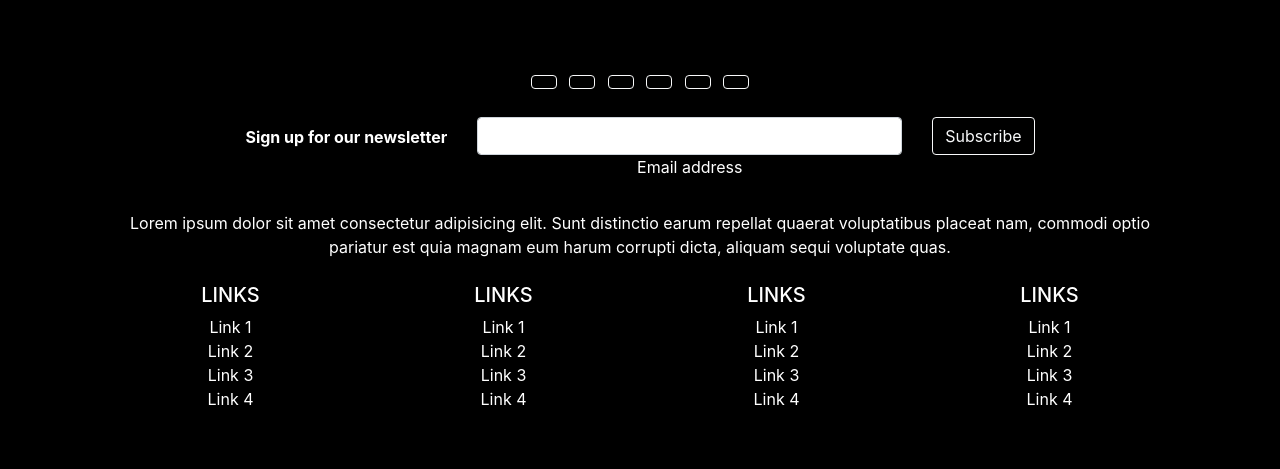
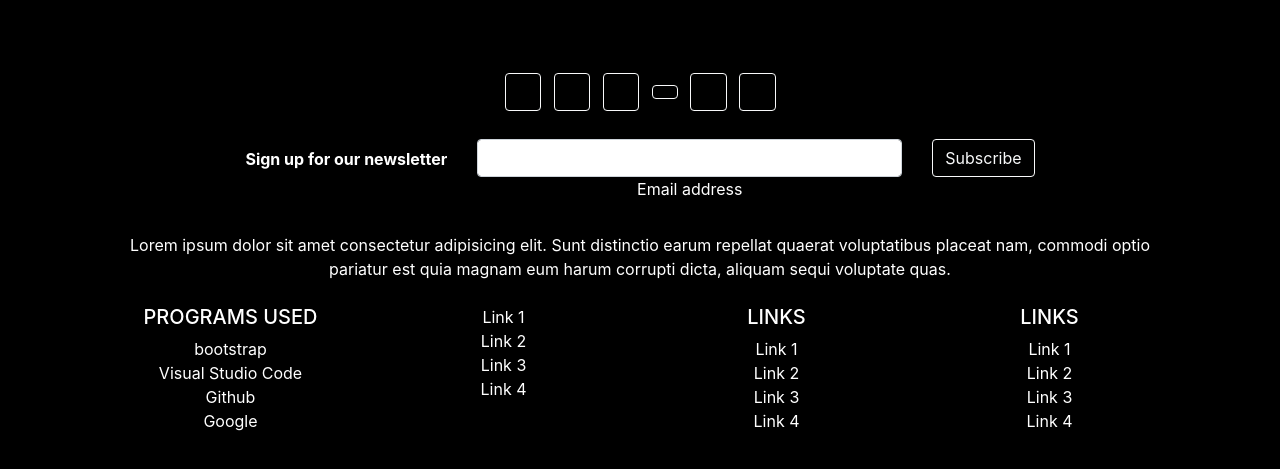
Before and after one commit to Luke3G/portfolio, a plain HTML site: page index.html in a window 1280 px wide. Shown: the part 1667-2136 px from the top of the page. Drawn offline with nearby package versions, Linux system fonts and the light colour scheme; a script that the page names is missing; a web font is replaced by a local one.

Commit message:
fixed footer buttons

```diff
--- a/index.css
+++ b/index.css
@@ -60,3 +60,39 @@ i {
 .form-control.shadow-0:focus {
   box-shadow: none;
 }
+.fa-facebook-f:before {
+  content: "\f39e";
+}
+* :after, :before {
+  box-sizing: border-box;
+}
+.fa-twitter:before {
+  content: "\f099";
+}
+*, :after, :before {
+  box-sizing: border-box;
+}
+.fa-google:before {
+  content: "\f1a0";
+}
+*, :after, :before {
+  box-sizing: border-box;
+}
+.fa-google:before {
+  content: "\f1a0";
+}
+*, :after, :before {
+  box-sizing: border-box;
+}
+.fa-linkedin-in:before {
+  content: "\f0e1";
+}
+*, :after, :before {
+  box-sizing: border-box;
+}
+.fa-github:before {
+  content: "\f09b";
+}
+*, :after, :before {
+  box-sizing: border-box;
+}
--- a/index.html
+++ b/index.html
@@ -159,24 +159,16 @@
     <div class="container p-4">
       <section class="mb-4">
         <a class="btn btn-outline-light btn-floating m-1" href="https://www.facebook.com/" role="button"
-          ><i class="fab fa-facebook-f"></i
-        ></a>
+          ><i class="fab fa-facebook-f"></i></a>
           <a class="btn btn-outline-light btn-floating m-1" href="https://twitter.com/home" role="button"
-          ><i class="fab fa-twitter"></i
-        ></a>
+          ><i class="fab fa-twitter"></i></a>
           <a class="btn btn-outline-light btn-floating m-1" href="https://www.google.com/webhp?hl=en&ictx=2&sa=X&ved=0ahUKEwiDvNzX8d74AhWKADQIHTx2C6IQPQgJ" role="button"
-          ><i class="fab fa-google"></i
-        ></a>
-          <a class="btn btn-outline-light btn-floating m-1" href="https://www.instagram.com/" role="button"
-          ><i class="fab fa-instagram"></i
-        ></a>
-          <a class="btn btn-outline-light btn-floating m-1" href="https://www.linkedin.com/feed/" role="button"
-          ><i class="fab fa-linkedin-in"></i
-        ></a>
-          <a class="btn btn-outline-light btn-floating m-1" href="https://github.com/" role="button"
-          ><i class="fab fa-github"></i
-        ></a>
+          ><i class="fab fa-google"></i></a>
+          <a class="btn btn-outline-light btn-floating m-1" href="https://www.instagram.com/" role="button"><i class="fab fa-instagram"></i></a>
+          <a class="btn btn-outline-light btn-floating m-1" href="https://www.linkedin.com/feed/" role="button"><i class="fab fa-linkedin-in"></i></a>
+          <a class="btn btn-outline-light btn-floating m-1" href="https://github.com/" role="button"><i class="fab fa-github"></i></a>
       </section>
+      <!--Dosent Send A Email-->
       <section class="">
         <form action="">
           <div class="row d-flex justify-content-center">
@@ -209,25 +201,24 @@
         <section class="">
         <div class="row">
           <div class="col-lg-3 col-md-6 mb-4 mb-md-0">
-            <h5 class="text-uppercase">Links</h5>
+            <h5 class="text-uppercase">Programs Used</h5>
 
             <ul class="list-unstyled mb-0">
               <li>
-                <a href="#!" class="text-white">Link 1</a>
+                <a href="https://getbootstrap.com/" class="text-white">bootstrap</a>
               </li>
               <li>
-                <a href="#!" class="text-white">Link 2</a>
+                <a href="https://code.visualstudio.com/" class="text-white">Visual Studio Code</a>
               </li>
               <li>
-                <a href="#!" class="text-white">Link 3</a>
+                <a href="https://github.com/" class="text-white">Github</a>
               </li>
               <li>
-                <a href="#!" class="text-white">Link 4</a>
+                <a href="https://www.google.com/" class="text-white">Google</a>
               </li>
             </ul>
           </div>
           <div class="col-lg-3 col-md-6 mb-4 mb-md-0">
-            <h5 class="text-uppercase">Links</h5>
 
             <ul class="list-unstyled mb-0">
               <li>
```
Also changed, not shown: 1 other file.
